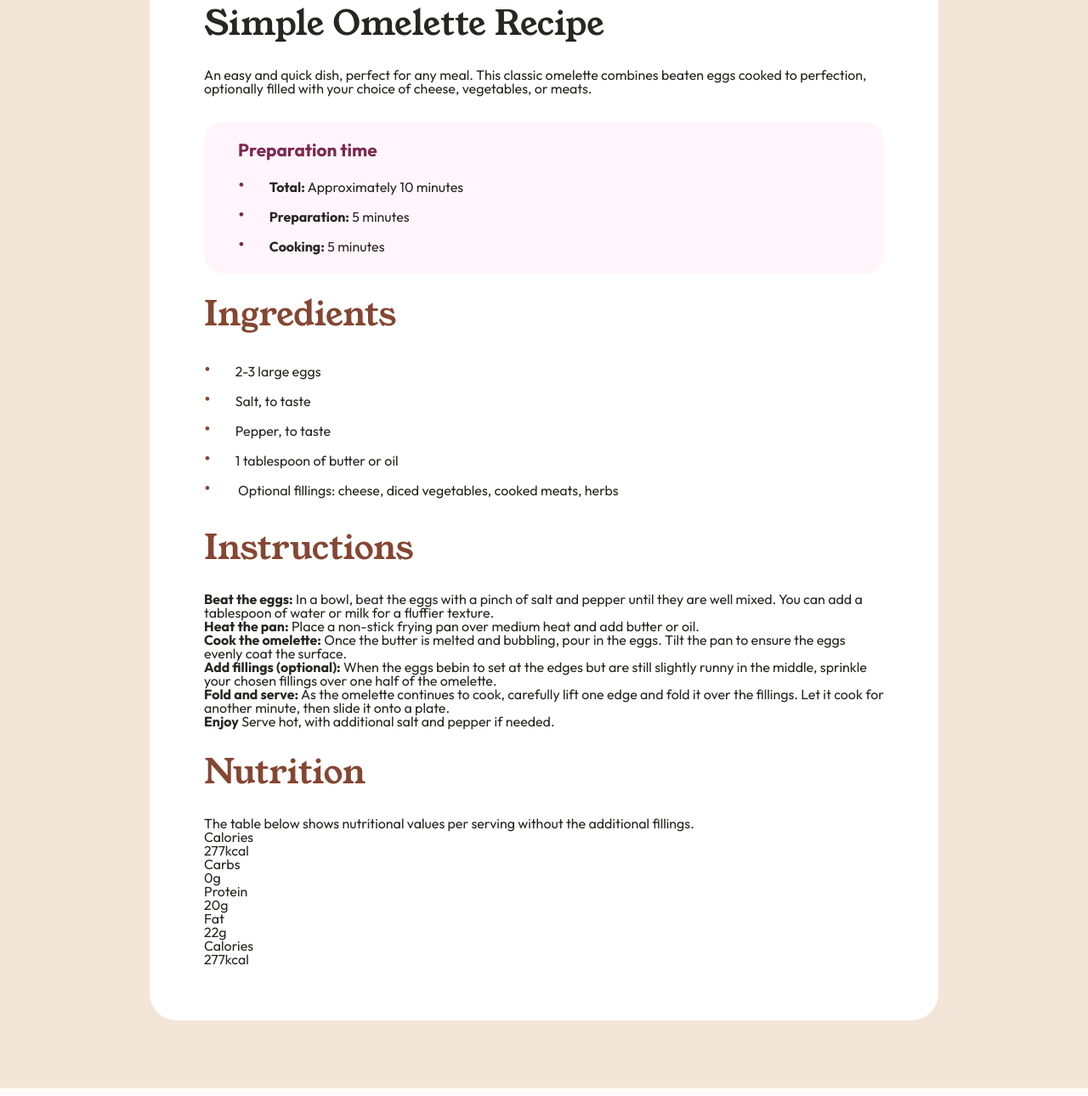
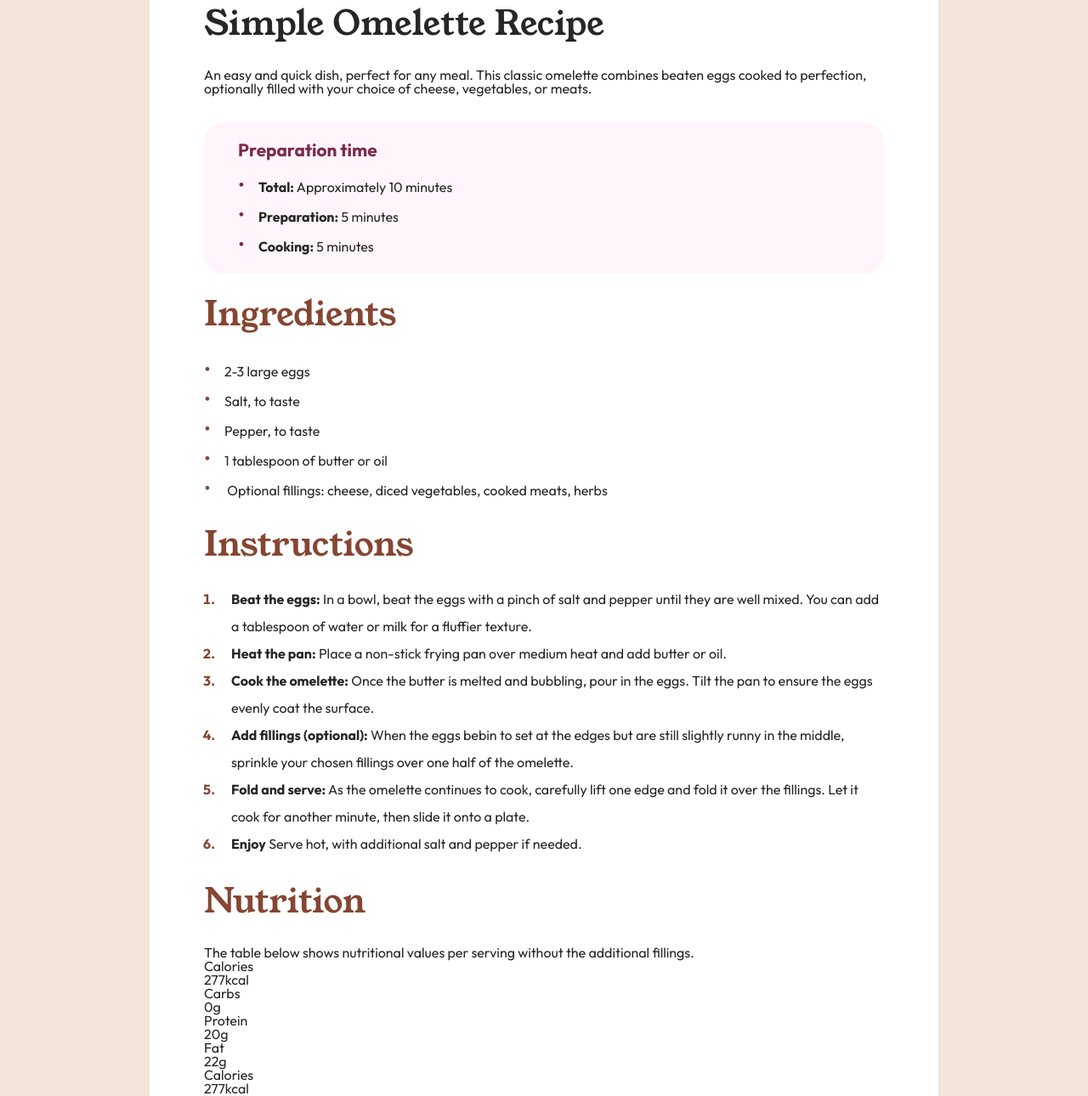
Before and after one commit to Thomas-Bezille/FrontEnd-Mentor_Recipe_page, a Django app: page /recipe/ in a window 1280 px wide. Shown: the part 534-1824 px from the top of the page at 85% size. Run offline with Django 5.2, Linux system fonts and the light colour scheme.

Commit message:
📦 NEW: Instructions part css

```diff
--- a/src/FrontEndMentorRecipePage/static/css/styles.css
+++ b/src/FrontEndMentorRecipePage/static/css/styles.css
@@ -57,7 +57,6 @@ ul li::before {
   color: hsl(30, 10%, 34%);
   display: inline-block;
   width: 1em;
-  margin-right: 0.8rem;
   font-size: 1.5rem;
 }
 
@@ -103,3 +102,25 @@ img {
 .ingredients-container ul li::before {
   color: hsl(14, 45%, 36%);
 }
+
+/* INSTRUCTIONS CONTAINER */
+
+.instructions-container {
+  line-height: 2rem;
+}
+
+.instructions-container ol {
+  list-style-type: decimal;
+  margin-left: 1em;
+}
+
+.instructions-container ol li span,
+.instructions-container ol li {
+  padding-left: 1em;
+  text-indent: -1em;
+}
+
+.instructions-container ol li::marker {
+  color: hsl(14, 45%, 36%);
+  font-weight: 700;
+}
```
